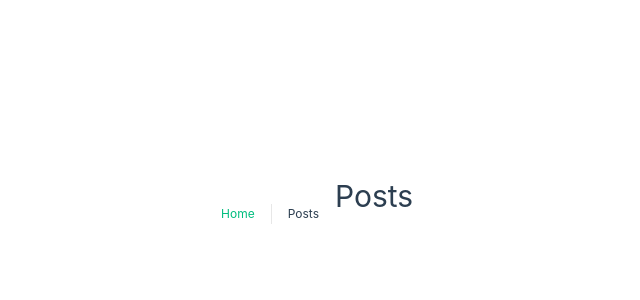
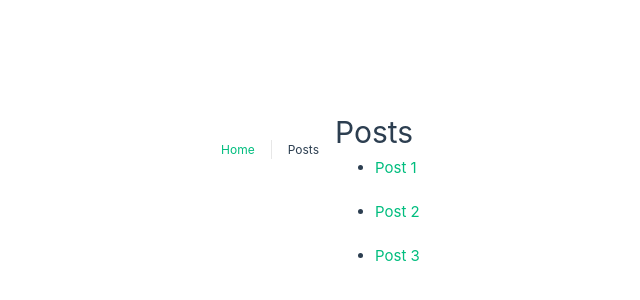
Before and after one commit to jslmorrison/vue-compo-api-basics, a Vue app: page /posts in a window 1280 px wide. Shown: the part 202-502 px from the top of the page, without its empty margins (305-945 px from the left). Built offline with nearby package versions, Linux system fonts and the light colour scheme.

Commit message:
Add links and update detail view

```diff
--- a/src/views/PostDetailView.vue
+++ b/src/views/PostDetailView.vue
@@ -1,5 +1,7 @@
 <template>
   <div class="post-detail">
     <h1>Post detail</h1>
+    <p>Post with id of {{ $route.params.id }}</p>
+    <p><RouterLink to="/posts">&lt; Go back</RouterLink></p>
   </div>
 </template>
--- a/src/views/PostsView.vue
+++ b/src/views/PostsView.vue
@@ -1,5 +1,23 @@
 <template>
   <div class="posts">
     <h1>Posts</h1>
+
+    <ul>
+      <li>
+        <RouterLink to="/post/id1">Post 1</RouterLink>
+      </li>
+      <li>
+        <RouterLink to="/post/id2">Post 2</RouterLink>
+      </li>
+      <li>
+        <RouterLink to="/post/id3">Post 3</RouterLink>
+      </li>
+    </ul>
   </div>
 </template>
+
+<style scoped>
+li {
+  margin-bottom: 20px;
+}
+</style>
```
